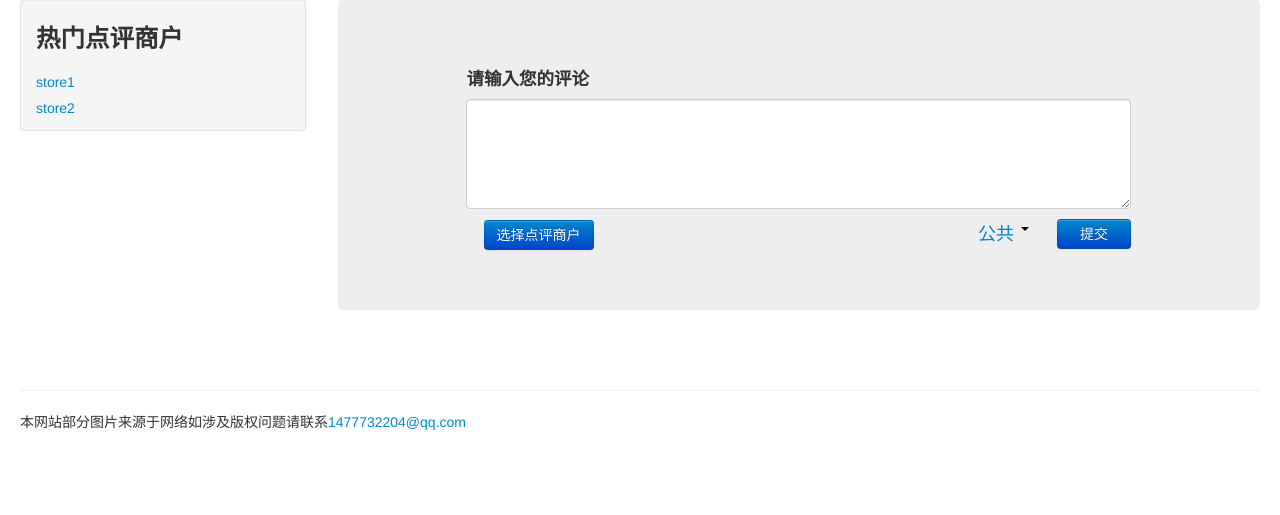
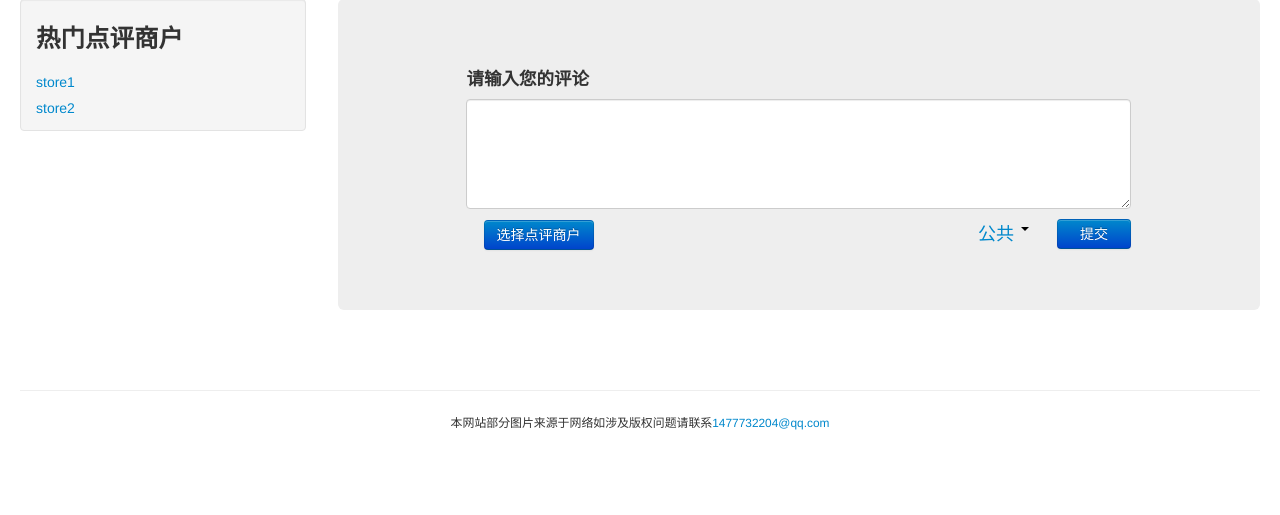
Before and after one commit to hellosysucas/SmallTalk, a Django app: page / in a window 1280 px wide. Shown: the part 61-576 px from the top of the page. Run offline with Django 3.2, Linux system fonts and the light colour scheme; parts of the project's set-up code (start-up, migrations or seed data) failed here and were passed over; some libraries are stand-ins or nearby versions.

Commit message:
更新index.html和footer.html

```diff
--- a/mytalk/static/mytalk/css/style.css
+++ b/mytalk/static/mytalk/css/style.css
@@ -38,3 +38,7 @@
     margin:10px;
     border:1px solid green;
 }
+
+.setCenter{
+	text-align:center
+}
--- a/mytalk/templates/mytalk/footer.html
+++ b/mytalk/templates/mytalk/footer.html
@@ -1,7 +1,11 @@
 <!-- 版本，版权页面 -->
 <hr>
 <footer>
-<p>
-	本网站部分图片来源于网络如涉及版权问题请联系<a href="mailto:1477732204@qq.com">1477732204@qq.com</a>
-</p>
+	<div class="setCenter">
+	<p>
+		<small>
+			本网站部分图片来源于网络如涉及版权问题请联系<a href="mailto:1477732204@qq.com">1477732204@qq.com</a>
+		</small>
+	</p>
+	</div>
 </footer>
--- a/mytalk/templates/mytalk/index.html
+++ b/mytalk/templates/mytalk/index.html
@@ -94,6 +94,8 @@
 											<div class="form-inline">
 												<label class="control-label">商户地址</label>
 												<input type="text" placeholder="输入商户地址">
+												<button type="submit" class="btn">确认提交</button>
+												<button type="submit" class="btn">取消</button>
 											</div>
 										</div>
 
--- a/mytalk/templates/mytalk/showUserComments.html
+++ b/mytalk/templates/mytalk/showUserComments.html
@@ -22,7 +22,7 @@
 			<div class="row-fluid" >
 				<div class="span6">
 					<h2>{{ eachStore.name }}</h2>
-					<p class="{{ eachStore.name}}_{{ for loop.counter }}" style="display:none">
+					<p class="{{ eachStore.name}}_{{ forloop.counter }}" style="display:none">
 						{{ eachComment }}
 					</p>
 
```
Lines whose indentation alone changed are shown as unchanged.
